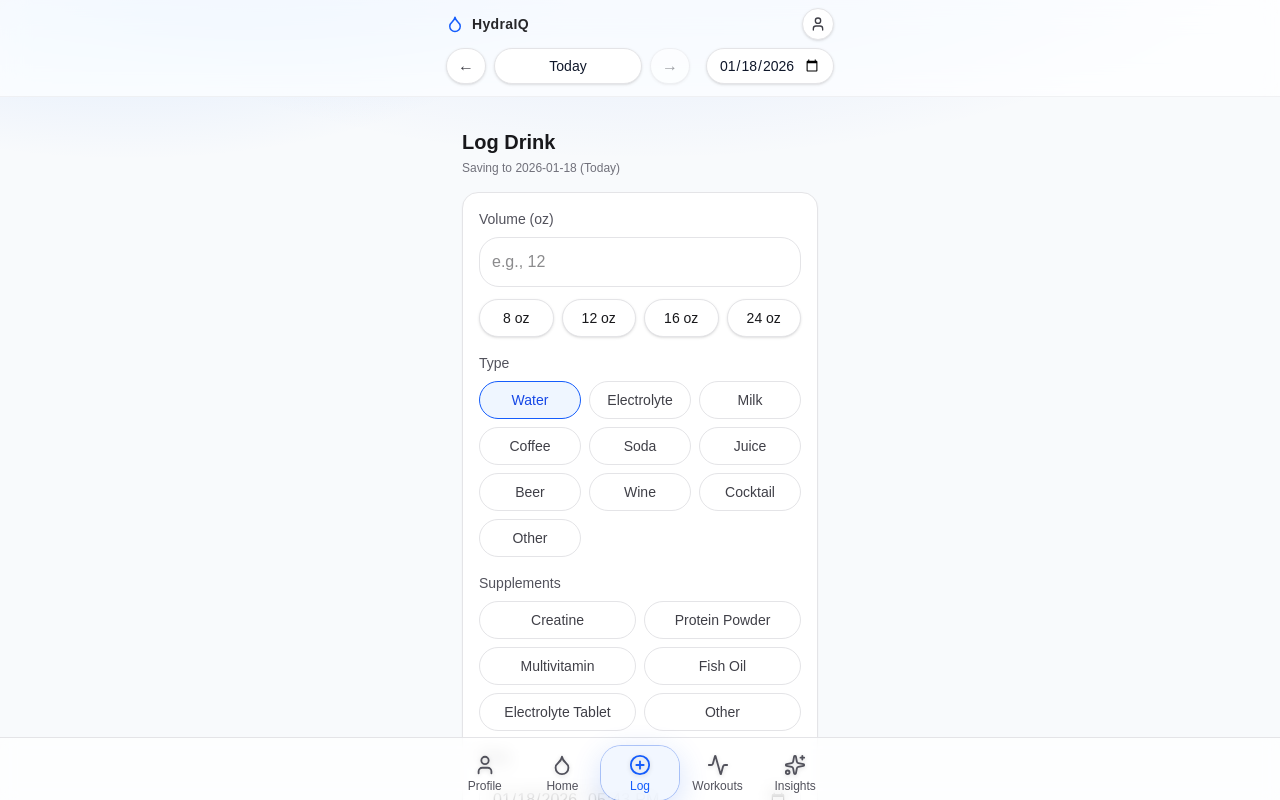
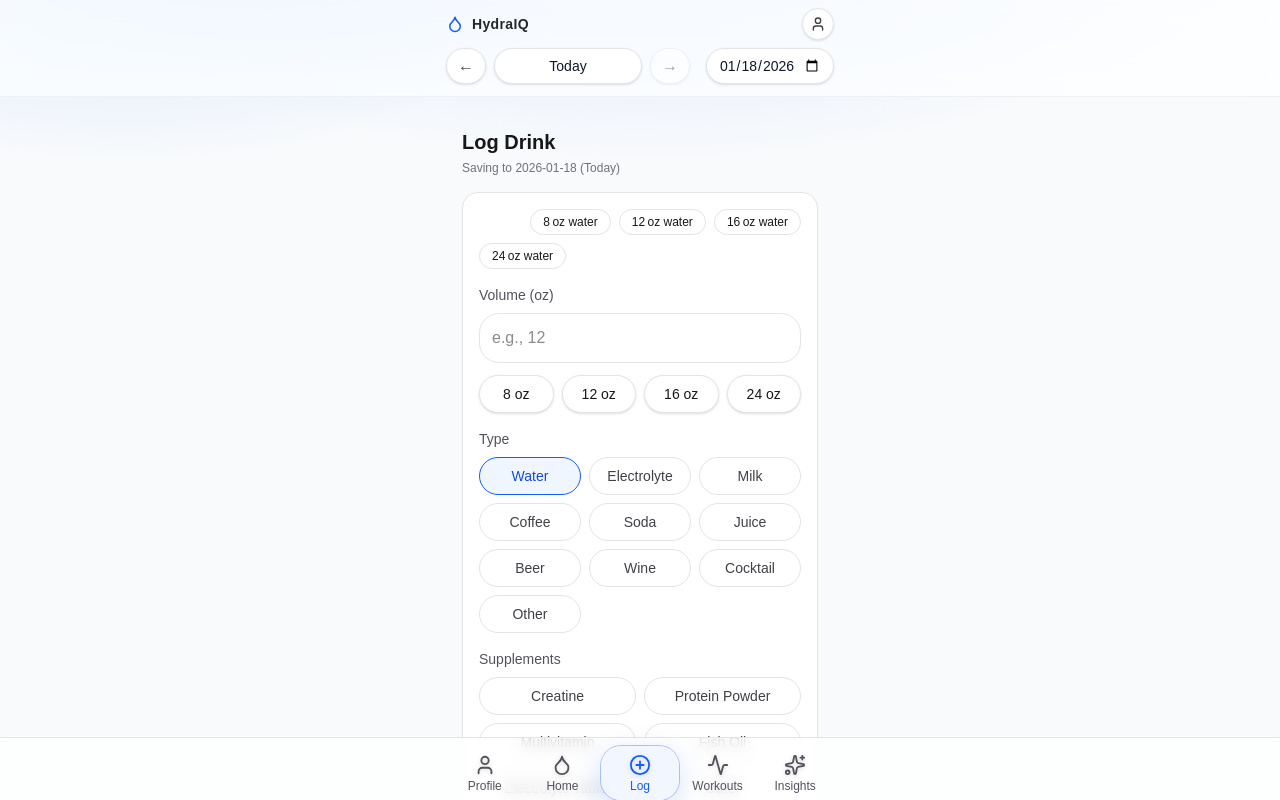
Before and after one commit to owenburke54-bit/HydraIQ-MVP, a Next.js app: page /log in a window 1280 px wide. Shown: the top 800 px of the page. Built offline with nearby package versions, Linux system fonts and the light colour scheme.

Commit message:
Home: add 'How the score works' modal with concise breakdown. Log: add quick actions (Log last again, water favorites 8/12/16/24 oz).

```diff
--- a/src/app/log/page.tsx
+++ b/src/app/log/page.tsx
@@ -4,7 +4,7 @@ import { useEffect, useMemo, useState } from "react";
 import { useRouter } from "next/navigation";
 import Button from "../../components/ui/Button";
 import { Card } from "../../components/ui/Card";
-import { addIntake, formatNYDate } from "../../lib/localStore";
+import { addIntake, formatNYDate, getIntakesByDateNY } from "../../lib/localStore";
 import type { BeverageType } from "../../lib/beverages";
 import { readSelectedDateFromLocation, isISODate } from "@/lib/selectedDate";
 
@@ -76,10 +76,25 @@ export default function LogPage() {
   const [error, setError] = useState<string | null>(null);
   const [supplements, setSupplements] = useState<SuppKey[]>([]);
   const [suppGrams, setSuppGrams] = useState<number | "">("");
+  const [lastIntakeOz, setLastIntakeOz] = useState<number | null>(null);
+  const [lastType, setLastType] = useState<DrinkType | null>(null);
+  const [message, setMessage] = useState<string | null>(null);
 
   // When selected day changes, reset the default time to that day.
   useEffect(() => {
     setTime(defaultTimeForDate(selectedDate));
+    // pull last intake for quick-log
+    try {
+      const items = getIntakesByDateNY(selectedDate);
+      if (items.length > 0) {
+        const last = items[items.length - 1];
+        setLastIntakeOz(Math.round(last?.volume_ml * (1 / 29.5735)));
+        setLastType((last?.type as DrinkType) ?? null);
+      } else {
+        setLastIntakeOz(null);
+        setLastType(null);
+      }
+    } catch {}
   }, [selectedDate]);
 
   const quicks = [
@@ -115,6 +130,46 @@ export default function LogPage() {
       </div>
 
       <Card className="mt-4 space-y-4 p-4">
+        {/* Quick actions */}
+        {selectedDate === todayISO ? (
+          <div className="flex flex-wrap gap-2">
+            {lastIntakeOz ? (
+              <button
+                type="button"
+                className="rounded-full border border-zinc-200 px-3 py-1 text-xs shadow-sm dark:border-zinc-800"
+                onClick={async () => {
+                  setMessage(null);
+                  try {
+                    const ml = lastIntakeOz * 29.5735;
+                    const when = new Date(); // now
+                    addIntake(ml, (lastType ?? "water") as BeverageType, when);
+                    setMessage(`Logged ${lastIntakeOz} oz ${lastType ?? "water"}`);
+                    router.replace(`/?date=${selectedDate}`);
+                  } catch {
+                    setMessage("Could not log drink");
+                  }
+                }}
+              >
+                Log last again{lastType ? ` (${lastIntakeOz} oz ${lastType})` : ""}
+              </button>
+            ) : null}
+            <span className="ml-auto" />
+            {[8, 12, 16, 24].map((oz) => (
+              <button
+                key={oz}
+                type="button"
+                className="rounded-full border border-zinc-200 px-3 py-1 text-xs dark:border-zinc-800"
+                onClick={() => {
+                  setType("water");
+                  setVolume(oz);
+                  setTime(defaultTimeForDate(selectedDate));
+                }}
+              >
+                {oz} oz water
+              </button>
+            ))}
+          </div>
+        ) : null}
         <div>
           <label className="mb-2 block text-sm text-zinc-600 dark:text-zinc-300">Volume (oz)</label>
           <input
@@ -252,6 +307,7 @@ export default function LogPage() {
         </Button>
 
         {error ? <p className="pt-2 text-center text-sm text-red-600">{error}</p> : null}
+        {message ? <p className="pt-2 text-center text-sm text-green-600">{message}</p> : null}
       </Card>
     </div>
   );
--- a/src/app/page.tsx
+++ b/src/app/page.tsx
@@ -56,6 +56,7 @@ export default function Home() {
     flags: { workouts: false, creatine: false, env: false, whoop: false },
   });
   const [mounted, setMounted] = useState(false);
+  const [showScoreInfo, setShowScoreInfo] = useState(false);
 
   const isToday = selectedDate === todayISO;
 
@@ -434,6 +435,15 @@ export default function Home() {
       ) : null}
 
       <HydrationScoreCard score={state.score} />
+      <div className="mb-2 -mt-3 text-right">
+        <button
+          type="button"
+          className="text-xs text-zinc-500 underline dark:text-zinc-400"
+          onClick={() => setShowScoreInfo(true)}
+        >
+          How the score works
+        </button>
+      </div>
       <HydrationProgressBar actualMl={state.actual} targetMl={state.target} />
 
       {/* ✅ Recommendations: cleaned layout (Idea 8) + habit coaching (Idea 4) + risk triggers (Idea 7) */}
@@ -555,6 +565,32 @@ export default function Home() {
         ) : null}
       </Card>
 
+      {/* Score info modal */}
+      {showScoreInfo ? (
+        <div className="fixed inset-0 z-[100] flex items-end justify-center bg-black/40 p-4 sm:items-center">
+          <div className="w-full max-w-[420px] rounded-2xl border border-zinc-200 bg-white p-4 shadow-xl animate-in dark:border-zinc-800 dark:bg-zinc-900">
+            <div className="mb-2 flex items-center justify-between">
+              <p className="text-sm font-semibold">Hydration Score</p>
+              <button
+                className="rounded-lg border px-2 py-1 text-xs dark:border-zinc-800"
+                onClick={() => setShowScoreInfo(false)}
+              >
+                Close
+              </button>
+            </div>
+            <ul className="space-y-2 text-sm text-zinc-700 dark:text-zinc-300">
+              <li>Built from today’s intake vs. your personalized target.</li>
+              <li>Beverage types are weighted (water/electrolytes count most; alcohol doesn’t add to score).</li>
+              <li>Timing matters: long dry gaps lower score; steady sips help.</li>
+              <li>Target adapts with workouts, creatine, and optional WHOOP sleep/recovery.</li>
+            </ul>
+            <div className="mt-3 rounded-xl bg-zinc-50 p-3 text-xs text-zinc-600 dark:bg-zinc-800/60 dark:text-zinc-300">
+              Today: target {toOz(state.target)} oz • actual {toOz(state.actual)} oz • score {Math.round(state.score)}
+            </div>
+          </div>
+        </div>
+      ) : null}
+
       <section className="mb-20">
         <h2 className="mb-2 text-lg font-semibold">{isToday ? "Today's intake" : "Intake"}</h2>
 
```
